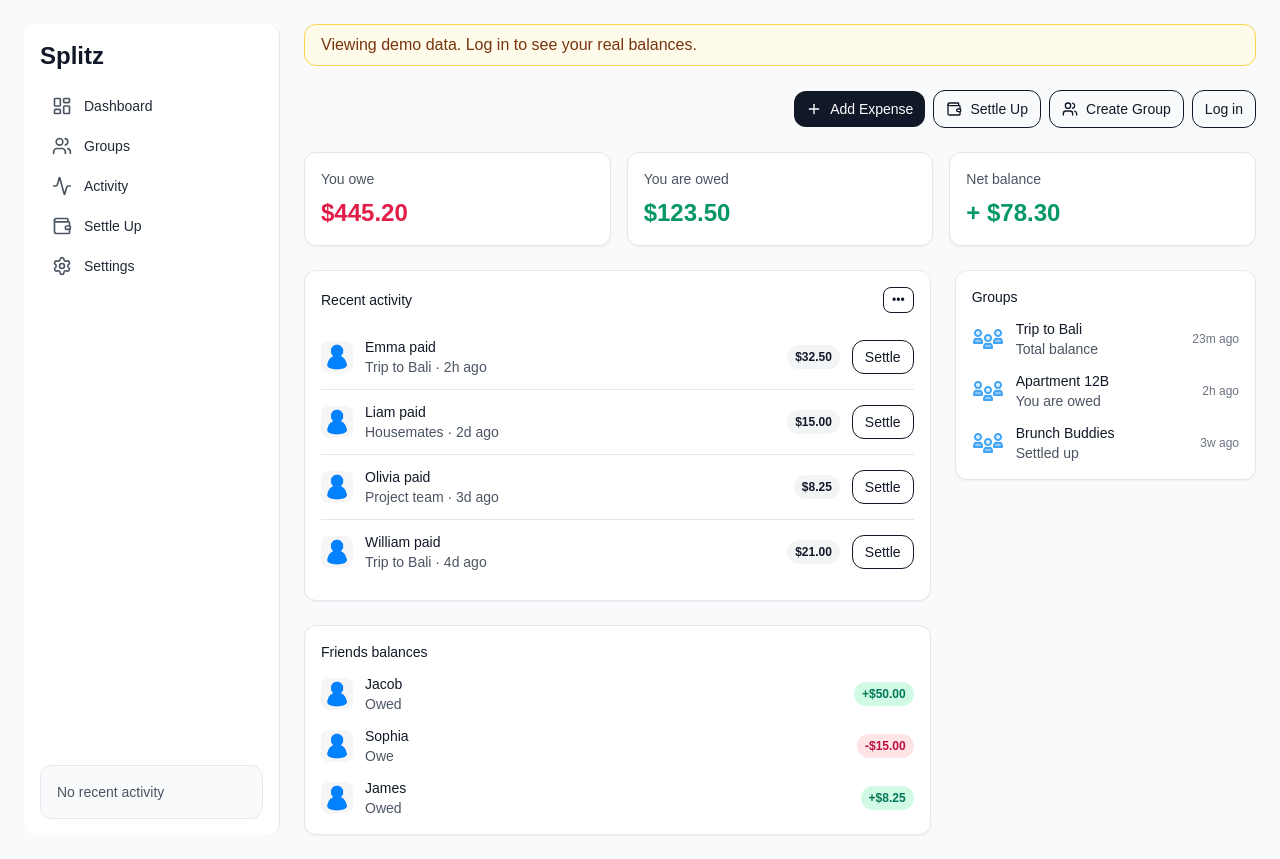
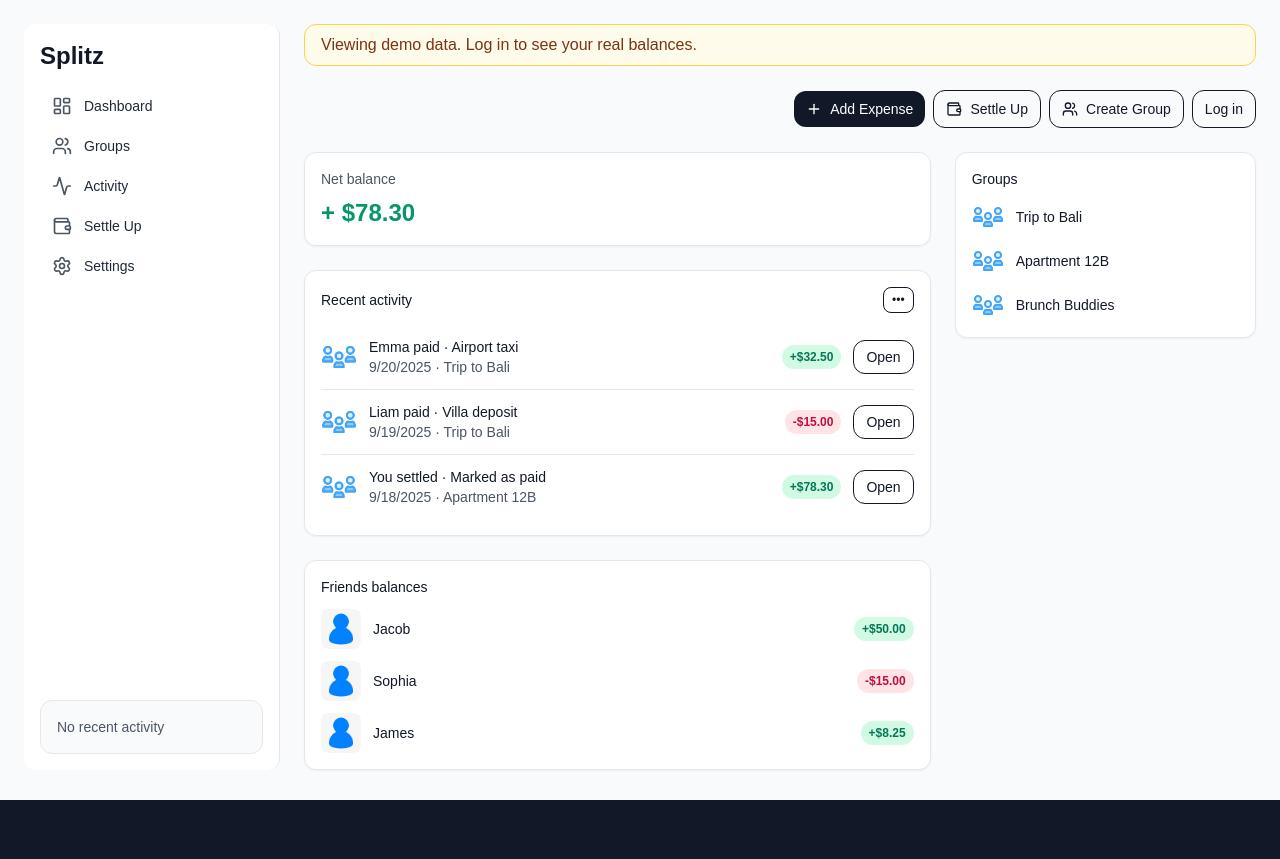
Before and after one commit to VietCT04/Splitz, a Next.js app in the folder frontend/: page /dashboard in a window 1280 px wide. After the commit the page ends 800 px from the top, so only its background shows below. Built offline with nearby package versions, Linux system fonts and the light colour scheme.

Commit message:
feat: [frontend] Restructure dashboard page

```diff
--- a/frontend/src/app/dashboard/page.tsx
+++ b/frontend/src/app/dashboard/page.tsx
@@ -1,91 +1,76 @@
 "use client";
 
 import Avatar from "../components/ui/Avatar";
-import { useEffect, useState } from "react";
 import Sidebar from "../components/dashboard/Sidebar";
 import StatCard from "../components/dashboard/StatCard";
-import SpendingByCategoryChart from "../components/dashboard/SpendingByCategoryChart";
-// fix casing if needed:
-import MonthlyNetChart from "../components/dashboard/MonthLyNetChart";
 import { Plus, Wallet, Users } from "lucide-react";
 import Link from "next/link";
+import { useEffect, useMemo, useState } from "react";
 
-// -------- types (optional but helpful) --------
+// -------- types --------
 type Dash = {
-  spending: { name: string; value: number }[];
-  monthly: { day: string; value: number }[];
   activity: {
-    name: string;
-    action: string;
-    detail: string;
-    time: string;
+    id: string;
+    type: "expense" | "settlement";
+    entityId: number;
+    entityName: string;
+    who: string;
+    description: string;
     amount: number;
+    date: string;
   }[];
-  friends: { name: string; amount: number; type: "owed" | "owe" }[];
-  groups: { name: string; status: string; updated: string }[];
-  stats: { youOwe: number; youAreOwed: number; net: number };
+  friends: { name: string; amount: number }[];
+  groups: { name: string }[];
+  stats: { net: number };
 };
-// ---------------------------------------------
+// -----------------------
 
+// Mock now matches Dash exactly
 function getMock(): Dash {
   return {
-    spending: [
-      { name: "Food", value: 300 },
-      { name: "Travel", value: 180 },
-      { name: "Utilities", value: 120 },
-      { name: "Rent", value: 500 },
-      { name: "Misc", value: 90 },
-    ],
-    monthly: [
-      { day: "S", value: 20 },
-      { day: "M", value: -5 },
-      { day: "T", value: 12 },
-      { day: "W", value: 18 },
-      { day: "T", value: 8 },
-      { day: "F", value: 25 },
-      { day: "S", value: 14 },
-    ],
     activity: [
       {
-        name: "Emma",
-        action: "paid",
-        detail: "Trip to Bali",
-        time: "2h",
+        id: "a1",
+        type: "expense",
+        entityId: 101,
+        entityName: "Trip to Bali",
+        who: "Emma",
+        description: "Airport taxi",
         amount: 32.5,
+        date: "2025-09-20",
       },
       {
-        name: "Liam",
-        action: "paid",
-        detail: "Housemates",
-        time: "2d",
-        amount: 15,
+        id: "a2",
+        type: "expense",
+        entityId: 101,
+        entityName: "Trip to Bali",
+        who: "Liam",
+        description: "Villa deposit",
+        amount: -15,
+        date: "2025-09-19",
       },
       {
-        name: "Olivia",
-        action: "paid",
-        detail: "Project team",
-        time: "3d",
-        amount: 8.25,
-      },
-      {
-        name: "William",
-        action: "paid",
-        detail: "Trip to Bali",
-        time: "4d",
-        amount: 21.0,
+        id: "a3",
+        type: "settlement",
+        entityId: 202,
+        entityName: "Apartment 12B",
+        who: "You",
+        description: "Marked as paid",
+        amount: 78.3,
+        date: "2025-09-18",
       },
     ],
     friends: [
-      { name: "Jacob", amount: 50, type: "owed" },
-      { name: "Sophia", amount: -15, type: "owe" },
-      { name: "James", amount: 8.25, type: "owed" },
+      { name: "Jacob", amount: 50 },
+      { name: "Sophia", amount: -15 },
+      { name: "James", amount: 8.25 },
     ],
     groups: [
-      { name: "Trip to Bali", status: "Total balance", updated: "23m ago" },
-      { name: "Apartment 12B", status: "You are owed", updated: "2h ago" },
-      { name: "Brunch Buddies", status: "Settled up", updated: "3w ago" },
+      { name: "Trip to Bali" },
+      { name: "Apartment 12B" },
+      { name: "Brunch Buddies" },
     ],
-    stats: { youOwe: 445.2, youAreOwed: 123.5, net: 78.3 },
+    stats: { net: 78.3 },
   };
 }
 
@@ -95,35 +80,36 @@ export default function DashboardPage() {
 
   useEffect(() => {
     const token = localStorage.getItem("access_token");
-    console.log(token);
     if (!token) return;
 
     (async () => {
       try {
         const res = await fetch(
-          process.env.NEXT_PUBLIC_API_BASE_URL + "/api/dashboard",
-          {
-            headers: { Authorization: `Bearer ${token}` },
-            // no cookies, so:
-            credentials: "omit",
-          }
+          (process.env.NEXT_PUBLIC_API_BASE_URL || "") + "/dashboard",
+          { headers: { Authorization: `Bearer ${token}` }, credentials: "omit" }
         );
-        if (!res.ok) throw new Error("unauthorized");
+        if (!res.ok) throw new Error();
         const real: Dash = await res.json();
         setData(real);
         setIsDemo(false);
       } catch {
-        console.log("Using demo data");
-        // leave mock data
         setIsDemo(true);
       }
     })();
   }, []);
 
+  // derive friendly activity list (newest first)
+  const activity = useMemo(
+    () =>
+      [...data.activity].sort((a, b) => +new Date(b.date) - +new Date(a.date)),
+    [data.activity]
+  );
+
   return (
     <div className="min-h-screen bg-gray-50">
       <div className="mx-auto flex max-w-7xl gap-6 p-4 md:p-6">
         <Sidebar />
+
         <main className="flex-1 space-y-6">
           {isDemo && (
             <div className="rounded-xl border border-amber-300 bg-amber-50 px-4 py-2 text-amber-900">
@@ -133,11 +119,6 @@ export default function DashboardPage() {
 
           {/* top bar */}
           <div className="flex items-center justify-end">
-            {/* <input
-              type="search"
-              placeholder="Search"
-              className="w-full max-w-md rounded-xl border border-gray-900 bg-white px-3 py-2 text-gray-900 placeholder:text-gray-500"
-            /> */}
             <div className="ml-4 flex items-center gap-2">
               <button className="inline-flex items-center gap-2 rounded-xl bg-gray-900 px-3 py-2 text-sm font-medium text-white hover:bg-black">
                 <Plus className="h-4 w-4" /> Add Expense
@@ -150,7 +131,7 @@ export default function DashboardPage() {
               </button>
               {isDemo && (
                 <Link
-                  href={"/"}
+                  href="/"
                   className="inline-flex items-center gap-2 rounded-xl border border-gray-900 px-3 py-2 text-sm font-medium text-gray-900 hover:bg-gray-50"
                 >
                   Log in
@@ -159,32 +140,22 @@ export default function DashboardPage() {
             </div>
           </div>
 
-          {/* stats */}
-          <div className="grid grid-cols-1 gap-4 sm:grid-cols-2 lg:grid-cols-3">
-            <StatCard
-              title="You owe"
-              value={`$${data.stats.youOwe.toFixed(2)}`}
-              variant="danger"
-            />
-            <StatCard
-              title="You are owed"
-              value={`$${data.stats.youAreOwed.toFixed(2)}`}
-              variant="success"
-            />
+          {/* stats (only Net now) */}
+          {/* 2-column page layout: LEFT (2/3) · RIGHT (1/3) */}
+          <div className="grid gap-6 lg:grid-cols-3">
+            {/* LEFT column (2/3): Net balance → Recent activity → Friends balances */}
+            <div className="space-y-6 lg:col-span-2">
+              {/* Net balance */}
+              <div className="grid grid-cols-1">
                 <StatCard
                   title="Net balance"
                   value={`${data.stats.net >= 0 ? "+" : "-"} $${Math.abs(
                     data.stats.net
                   ).toFixed(2)}`}
-              variant="success"
+                  variant={data.stats.net >= 0 ? "success" : "danger"}
                 />
               </div>
 
-          {/* ...use data.activity, data.friends, data.groups, data.spending, data.monthly exactly like before... */}
-          {/* main grid */}
-          <div className="grid grid-cols-1 gap-6 lg:grid-cols-3">
-            {/* LEFT: activity + friends */}
-            <section className="lg:col-span-2 space-y-6">
               {/* Recent activity */}
               <div className="rounded-xl border bg-white p-4 shadow-sm">
                 <div className="flex items-center justify-between">
@@ -195,31 +166,46 @@ export default function DashboardPage() {
                     •••
                   </button>
                 </div>
-
                 <ul className="mt-3 divide-y">
                   {data.activity.length ? (
-                    data.activity.map((a, i) => (
+                    data.activity.map((a) => (
                       <li
-                        key={i}
+                        key={a.id}
                         className="flex items-center justify-between py-3"
                       >
                         <div className="flex items-center gap-3">
-                          <Avatar size={32} rounded="lg" />
+                          <Avatar
+                            size={36}
+                            rounded="lg"
+                            src="/groupavatar.png"
+                          />
                           <div className="text-sm">
                             <p className="font-medium text-gray-900">
-                              {a.name} {a.action}
+                              {a.who}{" "}
+                              {a.type === "expense" ? "paid" : "settled"} ·{" "}
+                              {a.description}
                             </p>
                             <p className="text-gray-600">
-                              {a.detail} · {a.time} ago
+                              {new Date(a.date).toLocaleDateString()} ·{" "}
+                              {a.entityName}
                             </p>
                           </div>
                         </div>
                         <div className="flex items-center gap-3">
-                          <span className="rounded-full bg-gray-100 px-2 py-1 text-xs font-semibold">
-                            ${a.amount.toFixed(2)}
+                          <span
+                            className={`rounded-full px-2 py-1 text-xs font-semibold ${
+                              a.amount > 0
+                                ? "bg-emerald-100 text-emerald-700"
+                                : a.amount < 0
+                                ? "bg-rose-100 text-rose-700"
+                                : "bg-gray-100 text-gray-700"
+                            }`}
+                          >
+                            {a.amount > 0 ? "+" : a.amount < 0 ? "-" : ""}$
+                            {Math.abs(a.amount).toFixed(2)}
                           </span>
                           <button className="rounded-xl border border-gray-900 px-3 py-1.5 text-sm text-gray-900 hover:bg-gray-50">
-                            Settle
+                            Open
                           </button>
                         </div>
                       </li>
@@ -242,24 +228,23 @@ export default function DashboardPage() {
                     data.friends.map((f, i) => (
                       <li key={i} className="flex items-center justify-between">
                         <div className="flex items-center gap-3">
-                          <Avatar size={32} rounded="lg" />
+                          <Avatar size={40} rounded="lg" src="/avatar.jpg" />
                           <div className="text-sm">
                             <p className="font-medium text-gray-900">
                               {f.name}
-                            </p>
-                            <p className="text-gray-600">
-                              {f.type === "owed" ? "Owed" : "Owe"}
                             </p>
                           </div>
                         </div>
                         <span
                           className={`rounded-full px-2 py-1 text-xs font-semibold ${
-                            f.type === "owed"
+                            f.amount > 0
                               ? "bg-emerald-100 text-emerald-700"
-                              : "bg-rose-100 text-rose-700"
+                              : f.amount < 0
+                              ? "bg-rose-100 text-rose-700"
+                              : "bg-gray-100 text-gray-700"
                           }`}
                         >
-                          {f.type === "owed" ? "+" : "-"}$
+                          {f.amount > 0 ? "+" : f.amount < 0 ? "-" : ""}$
                           {Math.abs(f.amount).toFixed(2)}
                         </span>
                       </li>
@@ -271,9 +256,9 @@ export default function DashboardPage() {
                   )}
                 </ul>
               </div>
-            </section>
+            </div>
 
-            {/* RIGHT: groups + charts */}
+            {/* RIGHT column (1/3): Groups */}
             <aside className="space-y-6">
               <div className="rounded-xl border bg-white p-4 shadow-sm">
                 <h3 className="text-sm font-medium text-gray-900">Groups</h3>
@@ -282,21 +267,17 @@ export default function DashboardPage() {
                     data.groups.map((g, i) => (
                       <li key={i} className="flex items-center justify-between">
                         <div className="flex items-center gap-3">
-                          <Avatar
-                            size={32}
-                            rounded="lg"
+                          <img
                             src="/groupavatar.png"
+                            alt=""
+                            className="h-8 w-8 rounded-lg"
                           />
                           <div className="text-sm">
                             <p className="font-medium text-gray-900">
                               {g.name}
                             </p>
-                            <p className="text-gray-600">{g.status}</p>
                           </div>
                         </div>
-                        <span className="text-xs text-gray-500">
-                          {g.updated}
-                        </span>
                       </li>
                     ))
                   ) : (
@@ -306,9 +287,6 @@ export default function DashboardPage() {
                   )}
                 </ul>
               </div>
-
-              {/* <SpendingByCategoryChart data={data.spending} />
-              <MonthlyNetChart data={data.monthly} /> */}
             </aside>
           </div>
         </main>
```
Lines whose indentation alone changed are shown as unchanged.
